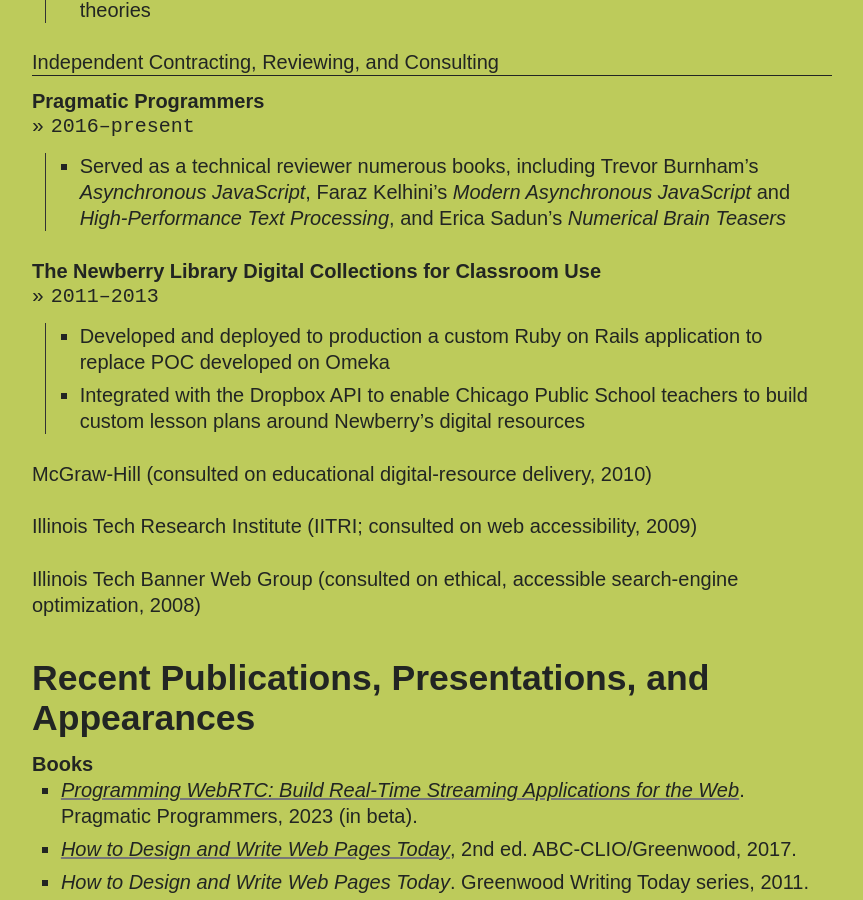
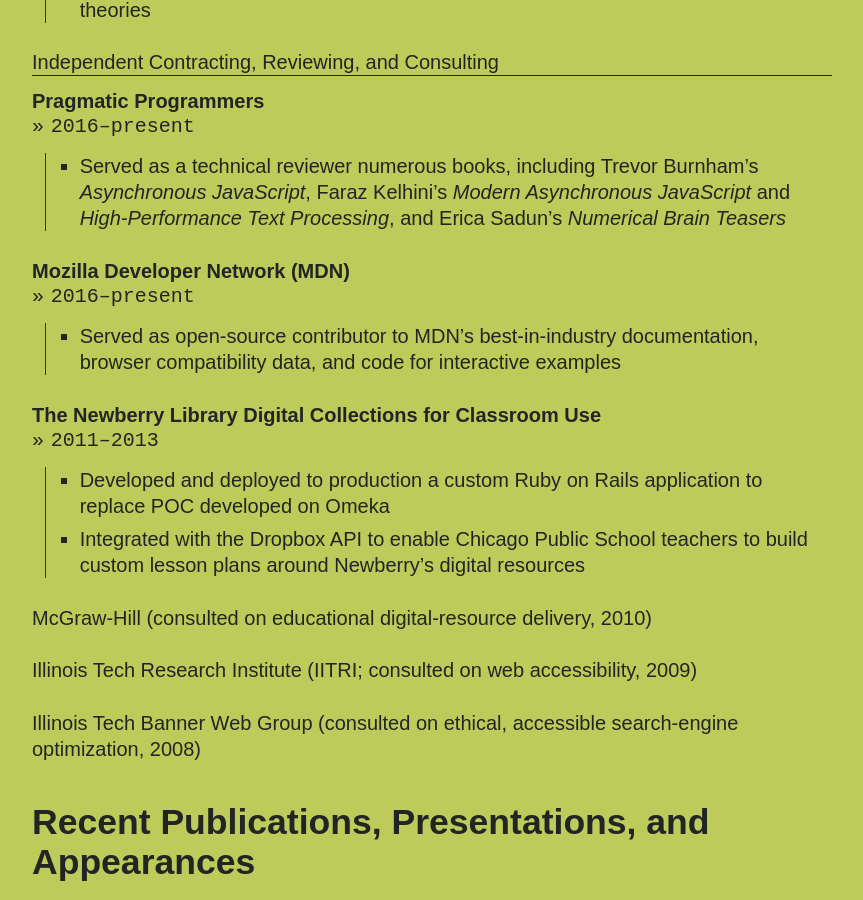
Before and after one commit to karlstolley/stolley.dev, a Jekyll site: the page built from resume/index.md, in a window 1280 px wide and 900 px high, scrolled down 3029 px. Shown: the whole window, without its empty margins (96-959 px from the left). Built offline with Jekyll 4.4.1, drawn with Linux system fonts in a browser that asks for light colours; some web fonts are replaced.

Commit message:
Add item for MDN contributions

```diff
--- a/resume/index.md
+++ b/resume/index.md
@@ -241,6 +241,20 @@
       </li>
       <li>
         <header>
+          <h4>Mozilla Developer Network (MDN)</h4>
+          <ul class="meta">
+            <li class="when">2016–present</li>
+          </ul>
+        </header>
+        <ul>
+          <li>
+            Served as open-source contributor to MDN’s best-in-industry documentation, browser
+            compatibility data, and code for interactive examples
+          </li>
+        </ul>
+      </li>
+      <li>
+        <header>
           <h4>The Newberry Library Digital Collections for Classroom Use</h4>
           <ul class="meta">
             <li class="when">2011–2013</li>
```
